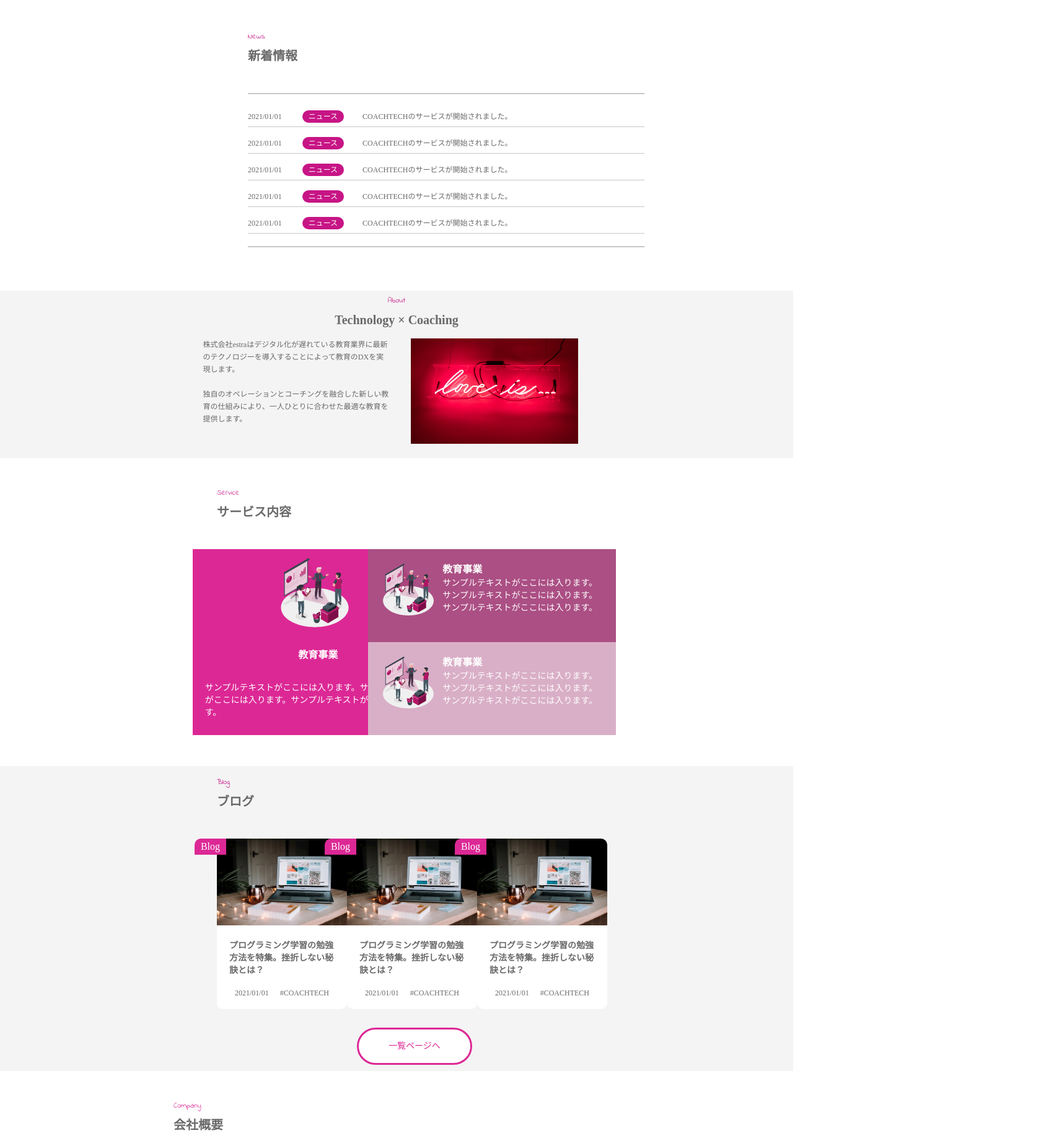
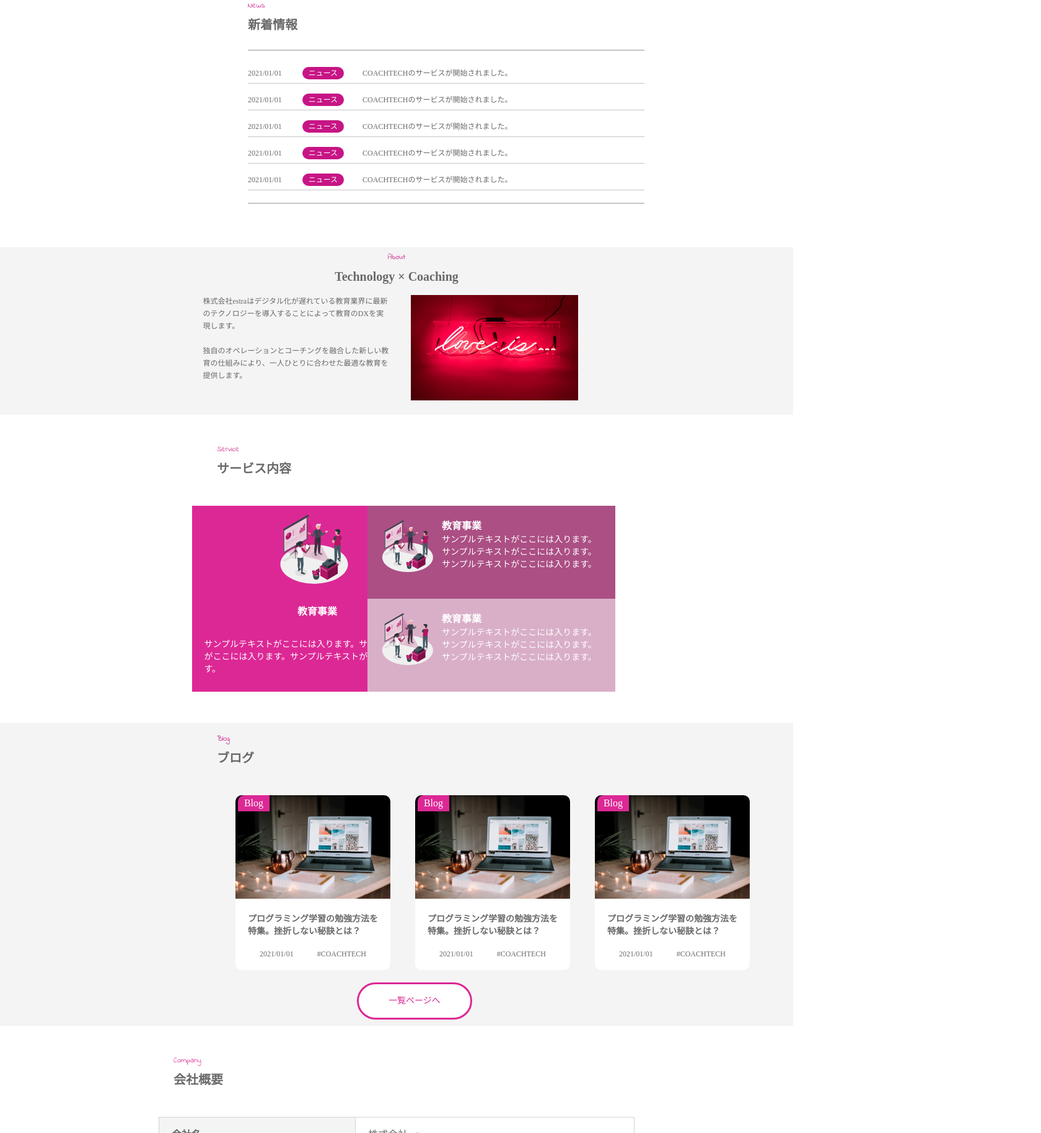
Before and after one commit to jnjwmk/20240218_harada_lp, a plain HTML site: page index.html in a window 1280 px wide. Shown: the part 566-2394 px from the top of the page at 62% size, 1680 px wide, since content can reach past the window. Drawn offline with Linux system fonts and the light colour scheme; files whose address does not match are found by name.

Commit message:
任意のメッセージ

```diff
--- a/css/style.css
+++ b/css/style.css
@@ -66,6 +66,8 @@ h1{
     margin-left: 250px;
     margin-bottom: 50px;
     margin-top: 50px;
+    width: 100%;
+    margin: 0 auto;
 }
 .news__title--top{
     color: #C71585;
@@ -85,6 +87,7 @@ h1{
     border-top: 2px solid #c9c6c6;
     border-bottom: 2px solid #c9c6c6;
     padding-top: 30px;
+    margin-top: 30px;
 }
 .news__list-item{
     list-style: none;
@@ -178,6 +181,8 @@ h1{
 .service__content{
     display: grid;
     margin-left: -10%;
+    grid-template-rows: 150px 150px;
+    grid-template-columns: 2fr 2fr;
 }
 .service__content__item1{
     display: inline-block;
@@ -281,6 +286,8 @@ h1{
     display: flex;
     margin-left: 5.5%;
     margin-bottom: 10px;
+    width: 100%;
+    margin: 0 auto;
 }
 .card{
     width: 250px;
@@ -290,6 +297,8 @@ h1{
     background-color: #fff;
     position: relative;
     margin: 0 auto;
+    margin-left: 30px;
+    margin-right: 10px;
 }
 .img__blog{
     width:100%;
@@ -536,7 +545,7 @@ small{
             margin-left: 110px;
     }
     .blog-item {
-            margin-left: -90px;
+            margin-left: -135px;
         }
     .card{
         position: relative;
```
